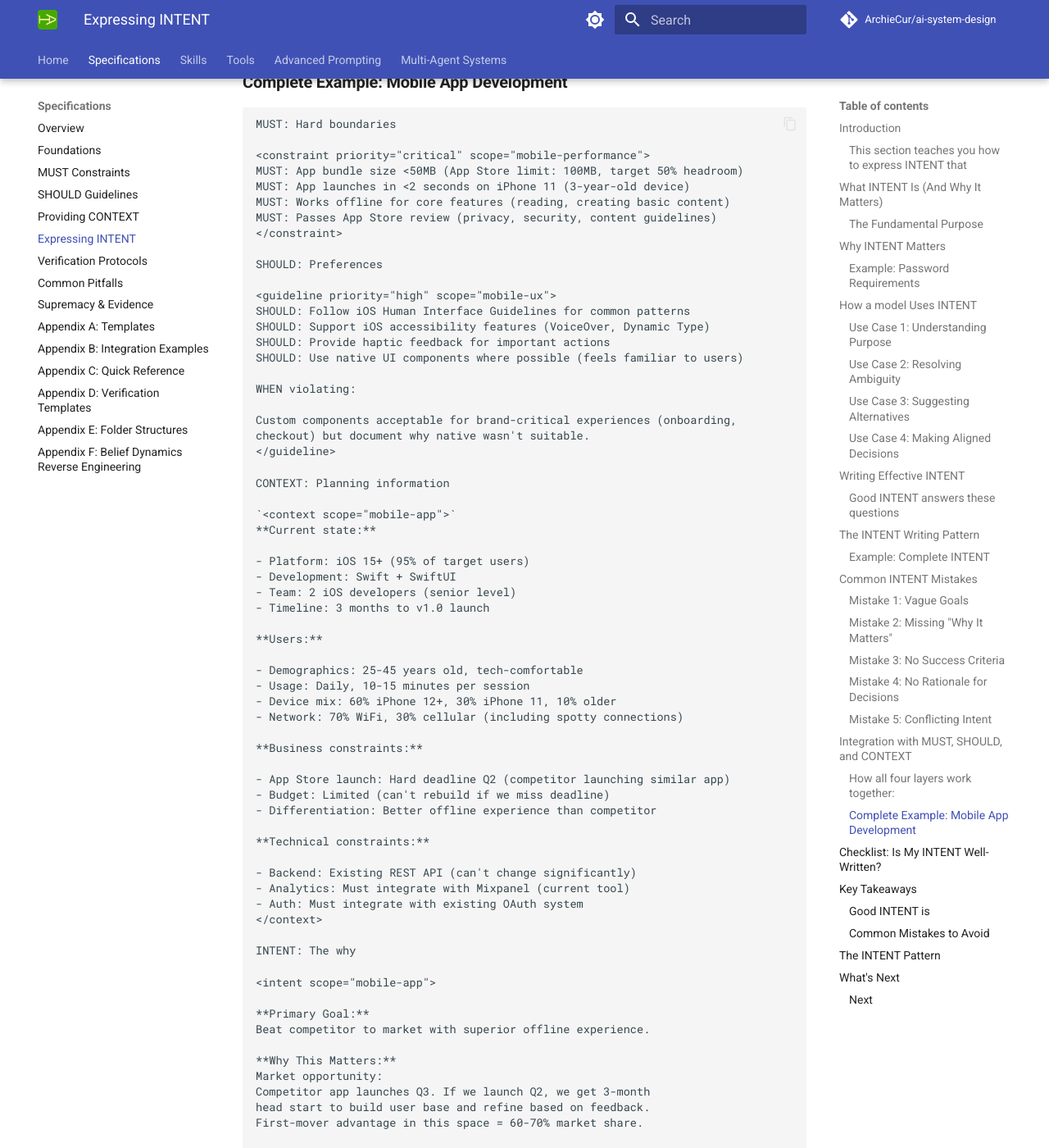
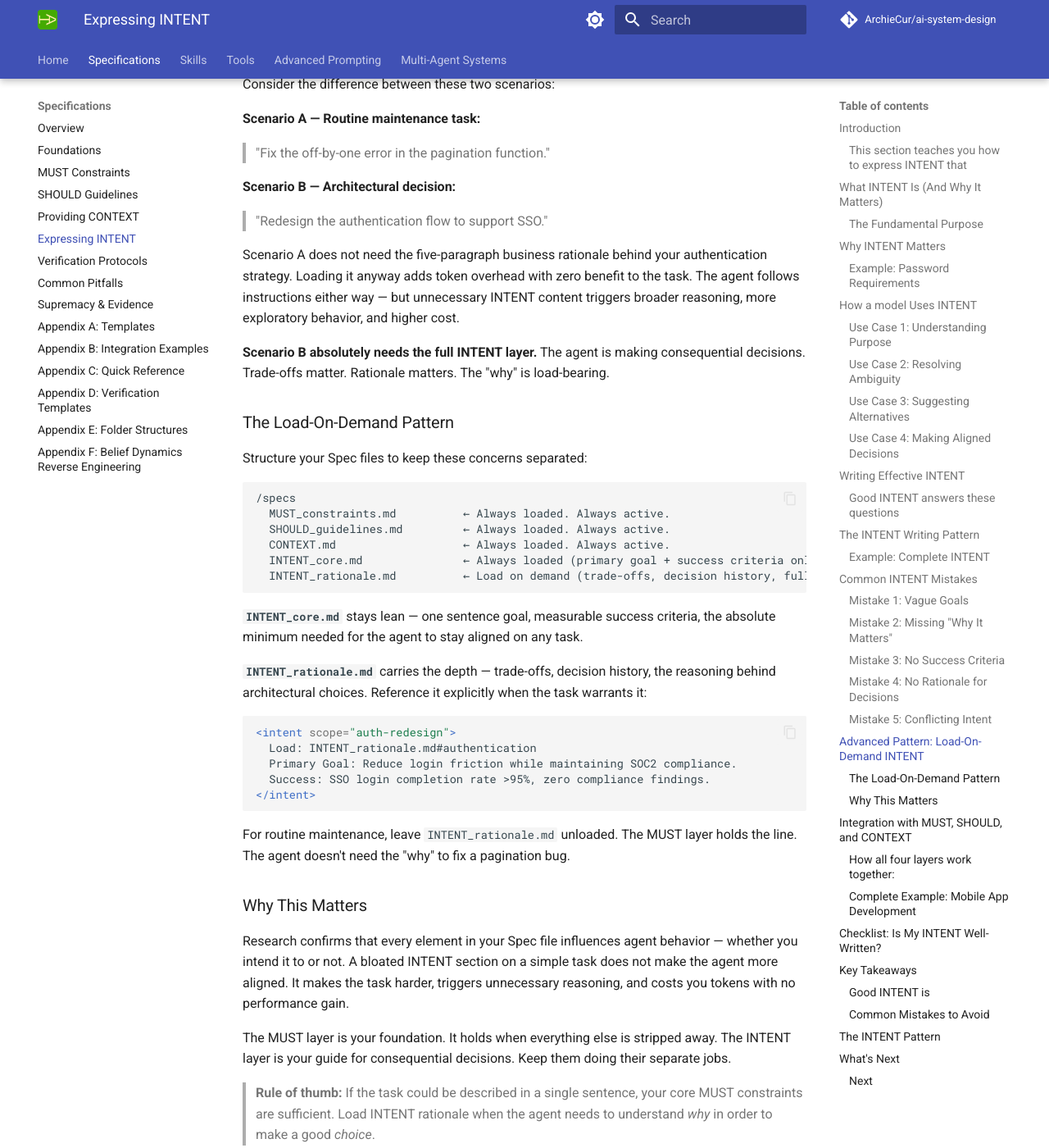
Before and after one commit to ArchieCur/ai-system-design, an MkDocs documentation site: the page built from docs/specifications/Specifications_5_Expressing_INTENT.md, in a window 1280 px wide and 1400 px high, scrolled down 20074 px. Shown: the whole window at 82% size. Built offline with MkDocs 1.6.1 and Material for MkDocs 9.7.7, drawn with Linux system fonts in a browser that asks for light colours; comment, search, counter and statistics services are not loaded; some of the changed text lies outside the part shown.

Commit message:
Update Specifications_5_Expressing_INTENT.md

````diff
--- a/docs/specifications/Specifications_5_Expressing_INTENT.md
+++ b/docs/specifications/Specifications_5_Expressing_INTENT.md
@@ -995,6 +995,80 @@ When features conflict with costs:
 </intent>
 ```
 
+## Advanced Pattern: Load-On-Demand INTENT
+
+As your Spec practice matures, you will encounter a meaningful architectural decision:
+**not every task needs the full INTENT layer loaded every time.**
+
+Consider the difference between these two scenarios:
+
+**Scenario A — Routine maintenance task:**
+> "Fix the off-by-one error in the pagination function."
+
+**Scenario B — Architectural decision:**
+> "Redesign the authentication flow to support SSO."
+
+Scenario A does not need the five-paragraph business rationale behind your
+authentication strategy. Loading it anyway adds token overhead with zero benefit
+to the task. The agent follows instructions either way — but unnecessary INTENT
+content triggers broader reasoning, more exploratory behavior, and higher cost.
+
+**Scenario B absolutely needs the full INTENT layer.** The agent is making
+consequential decisions. Trade-offs matter. Rationale matters. The "why" is
+load-bearing.
+
+### The Load-On-Demand Pattern
+
+Structure your Spec files to keep these concerns separated:
+
+```
+/specs
+  MUST_constraints.md          ← Always loaded. Always active.
+  SHOULD_guidelines.md         ← Always loaded. Always active.
+  CONTEXT.md                   ← Always loaded. Always active.
+  INTENT_core.md               ← Always loaded (primary goal + success criteria only)
+  INTENT_rationale.md          ← Load on demand (trade-offs, decision history, full "why")
+```
+
+**`INTENT_core.md`** stays lean — one sentence goal, measurable success criteria,
+the absolute minimum needed for the agent to stay aligned on any task.
+
+**`INTENT_rationale.md`** carries the depth — trade-offs, decision history, the
+reasoning behind architectural choices. Reference it explicitly when the task
+warrants it:
+
+```xml
+<intent scope="auth-redesign">
+  Load: INTENT_rationale.md#authentication
+  Primary Goal: Reduce login friction while maintaining SOC2 compliance.
+  Success: SSO login completion rate >95%, zero compliance findings.
+</intent>
+```
+
+For routine maintenance, leave `INTENT_rationale.md` unloaded. The MUST layer
+holds the line. The agent doesn't need the "why" to fix a pagination bug.
+
+### Why This Matters
+
+Research confirms that every element in your Spec file influences agent behavior —
+whether you intend it to or not. A bloated INTENT section on a simple task does not
+make the agent more aligned. It makes the task harder, triggers unnecessary
+reasoning, and costs you tokens with no performance gain.
+
+The MUST layer is your foundation. It holds when everything else is stripped away.
+The INTENT layer is your guide for consequential decisions. Keep them doing
+their separate jobs.
+
+> **Rule of thumb:** If the task could be described in a single sentence,
+> your core MUST constraints are sufficient. Load INTENT rationale when
+> the agent needs to understand *why* in order to make a good *choice*.
+
+---
+
+*Research basis: Lulla et al. (2026) ICSE JAWs; Gloaguen et al. (2026) ETH Zurich.*
+
+---
+
 ## Integration with MUST, SHOULD, and CONTEXT
 
 ### **How all four layers work together:**
````
